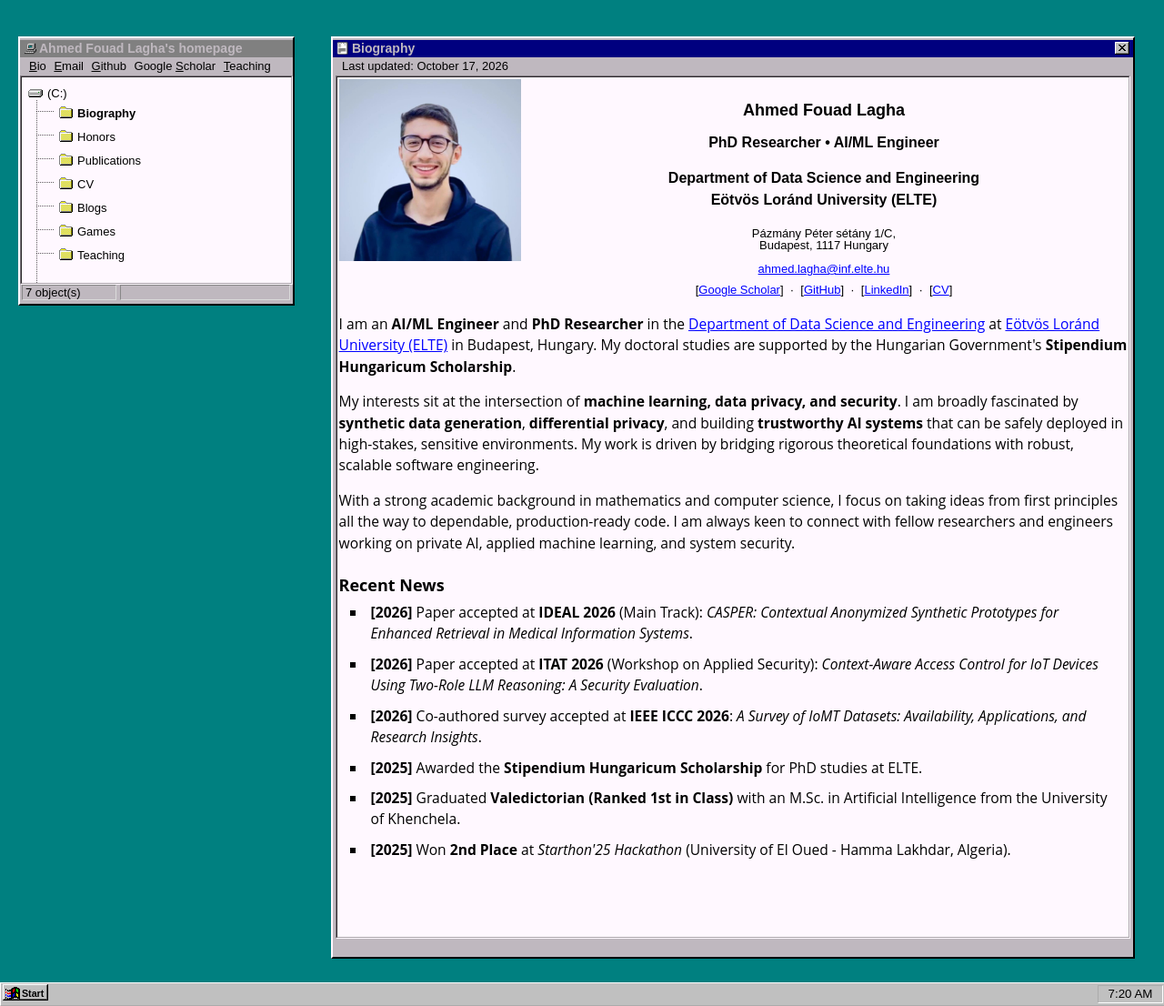
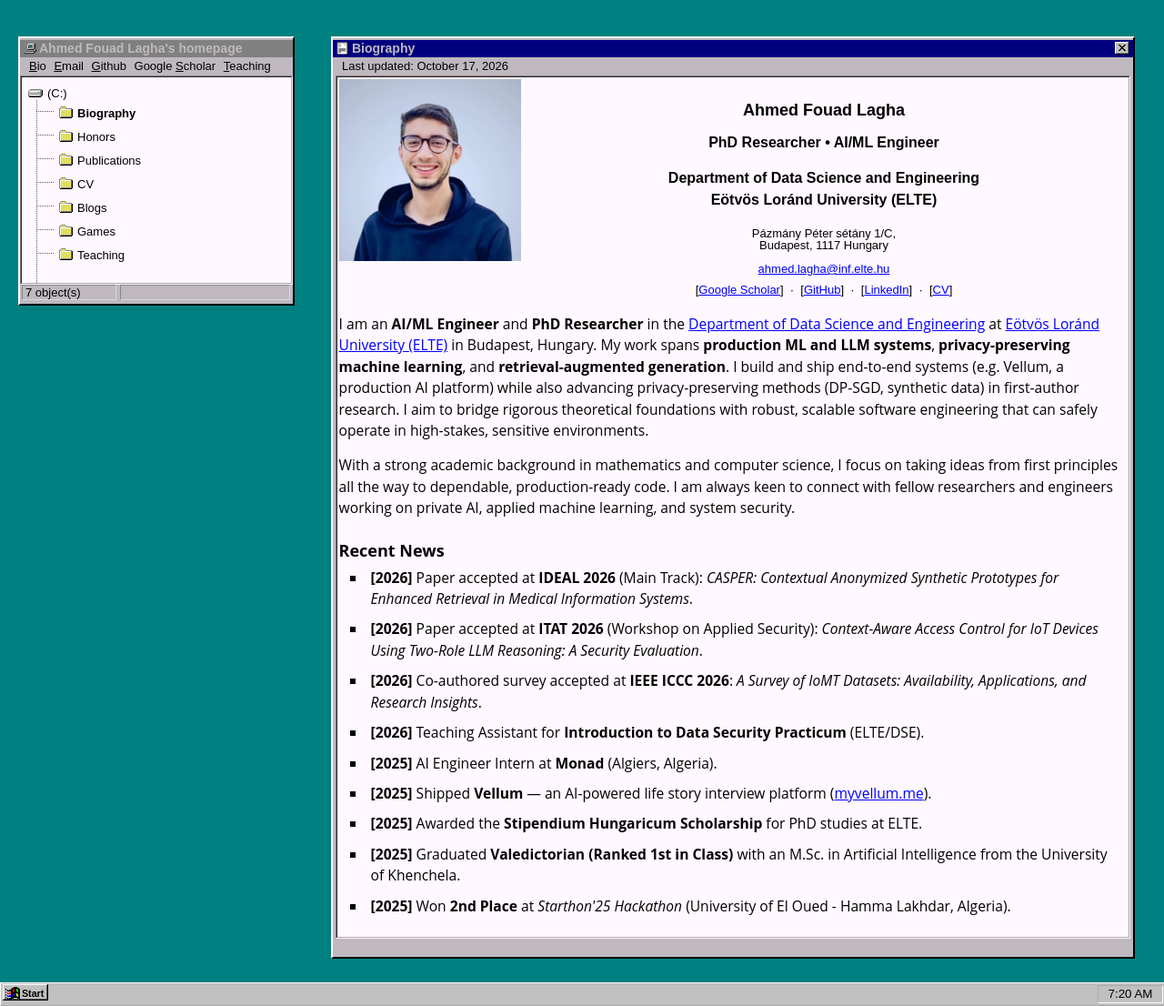
Before and after one commit to ahmed-fouad-lagha/ahmed-fouad-lagha.github.io, a Jekyll site: the page built from pages/bio.html, in a window 1280 px wide. Shown: the whole page at 91% size. Built offline with Jekyll 4.4.1, drawn with Linux system fonts in a browser that asks for light colours.

Commit message:
Update bio: add shipped products and LLM focus, expand recent news

```diff
--- a/pages/bio.html
+++ b/pages/bio.html
@@ -26,11 +26,7 @@ desc: "Ahmed Fouad Lagha is an AI/ML Engineer and PhD candidate at Eotvos Lorand
 
 <div class="bio_statement">
     <p>
-        I am an <strong>AI/ML Engineer</strong> and <strong>PhD Researcher</strong> in the <a href="https://dse.inf.elte.hu/en/" target="_blank" rel="noopener noreferrer">Department of Data Science and Engineering</a> at <a href="https://www.elte.hu/en/" target="_blank" rel="noopener noreferrer">Eötvös Loránd University (ELTE)</a> in Budapest, Hungary. My doctoral studies are supported by the Hungarian Government's <strong>Stipendium Hungaricum Scholarship</strong>.
-    </p>
-
-    <p>
-        My interests sit at the intersection of <strong>machine learning, data privacy, and security</strong>. I am broadly fascinated by <strong>synthetic data generation</strong>, <strong>differential privacy</strong>, and building <strong>trustworthy AI systems</strong> that can be safely deployed in high-stakes, sensitive environments. My work is driven by bridging rigorous theoretical foundations with robust, scalable software engineering.
+        I am an <strong>AI/ML Engineer</strong> and <strong>PhD Researcher</strong> in the <a href="https://dse.inf.elte.hu/en/" target="_blank" rel="noopener noreferrer">Department of Data Science and Engineering</a> at <a href="https://www.elte.hu/en/" target="_blank" rel="noopener noreferrer">Eötvös Loránd University (ELTE)</a> in Budapest, Hungary. My work spans <strong>production ML and LLM systems</strong>, <strong>privacy-preserving machine learning</strong>, and <strong>retrieval-augmented generation</strong>. I build and ship end-to-end systems (e.g. Vellum, a production AI platform) while also advancing privacy-preserving methods (DP-SGD, synthetic data) in first-author research. I aim to bridge rigorous theoretical foundations with robust, scalable software engineering that can safely operate in high-stakes, sensitive environments.
     </p>
 
     <p>
@@ -49,6 +45,15 @@ desc: "Ahmed Fouad Lagha is an AI/ML Engineer and PhD candidate at Eotvos Lorand
             <strong>[2026]</strong> Co-authored survey accepted at <strong>IEEE ICCC 2026</strong>: <em>A Survey of IoMT Datasets: Availability, Applications, and Research Insights</em>.
         </li>
         <li>
+            <strong>[2026]</strong> Teaching Assistant for <strong>Introduction to Data Security Practicum</strong> (ELTE/DSE).
+        </li>
+        <li>
+            <strong>[2025]</strong> AI Engineer Intern at <strong>Monad</strong> (Algiers, Algeria).
+        </li>
+        <li>
+            <strong>[2025]</strong> Shipped <strong>Vellum</strong> — an AI-powered life story interview platform (<a href="https://www.myvellum.me" target="_blank" rel="noopener noreferrer">myvellum.me</a>).
+        </li>
+        <li>
             <strong>[2025]</strong> Awarded the <strong>Stipendium Hungaricum Scholarship</strong> for PhD studies at ELTE.
         </li>
         <li>
```
